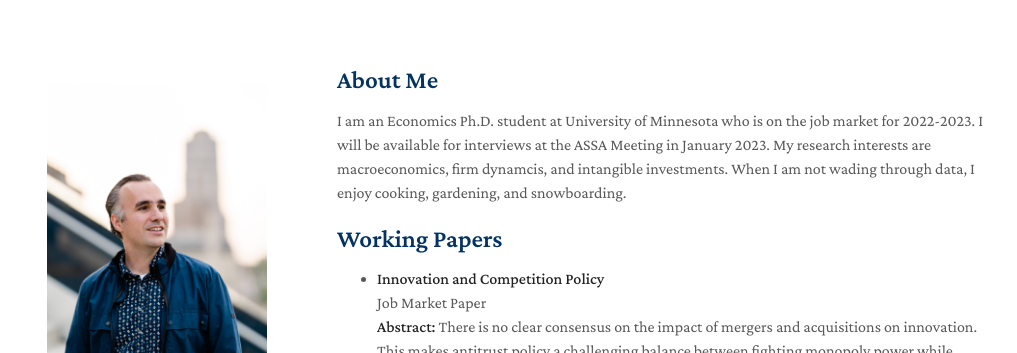
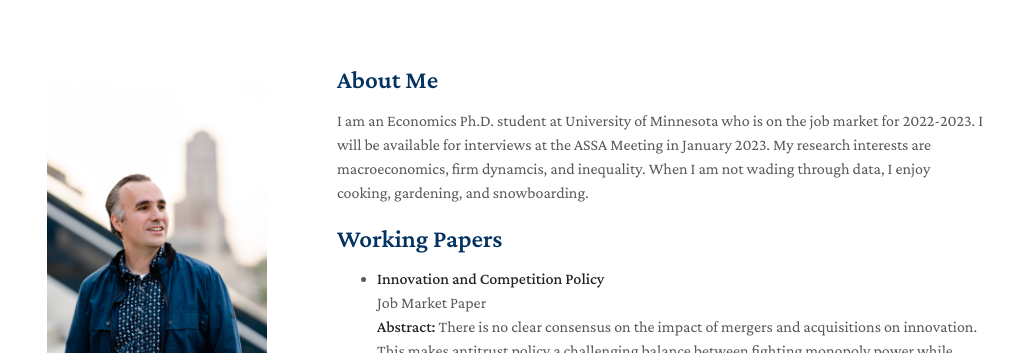
Before and after one commit to MayEcon/mayecon.github.io, a Jekyll site: the page built from index.md, in a window 1280 px wide and 900 px high. Shown: the top 353 px of the window, without its empty margins (133-1150 px from the left). Built offline with Jekyll 4.4.1, drawn with Linux system fonts in a browser that asks for light colours; nearby versions of some CDN libraries; a style sheet for code colours, icons or effects is not loaded; our own code applies the rules of GitHub Pages for plain Markdown files.

Commit message:
Update index.md

```diff
--- a/index.md
+++ b/index.md
@@ -4,7 +4,7 @@ layout: homepage
 
 ## About Me
 
-I am an Economics Ph.D. student at University of Minnesota who is on the job market for 2022-2023. I will be available for interviews at the ASSA Meeting in January 2023. My research interests are macroeconomics, firm dynamcis, and intangible investments. When I am not wading through data, I enjoy cooking, gardening, and snowboarding.
+I am an Economics Ph.D. student at University of Minnesota who is on the job market for 2022-2023. I will be available for interviews at the ASSA Meeting in January 2023. My research interests are macroeconomics, firm dynamcis, and inequality. When I am not wading through data, I enjoy cooking, gardening, and snowboarding.
 
 
 ## Working Papers
```
